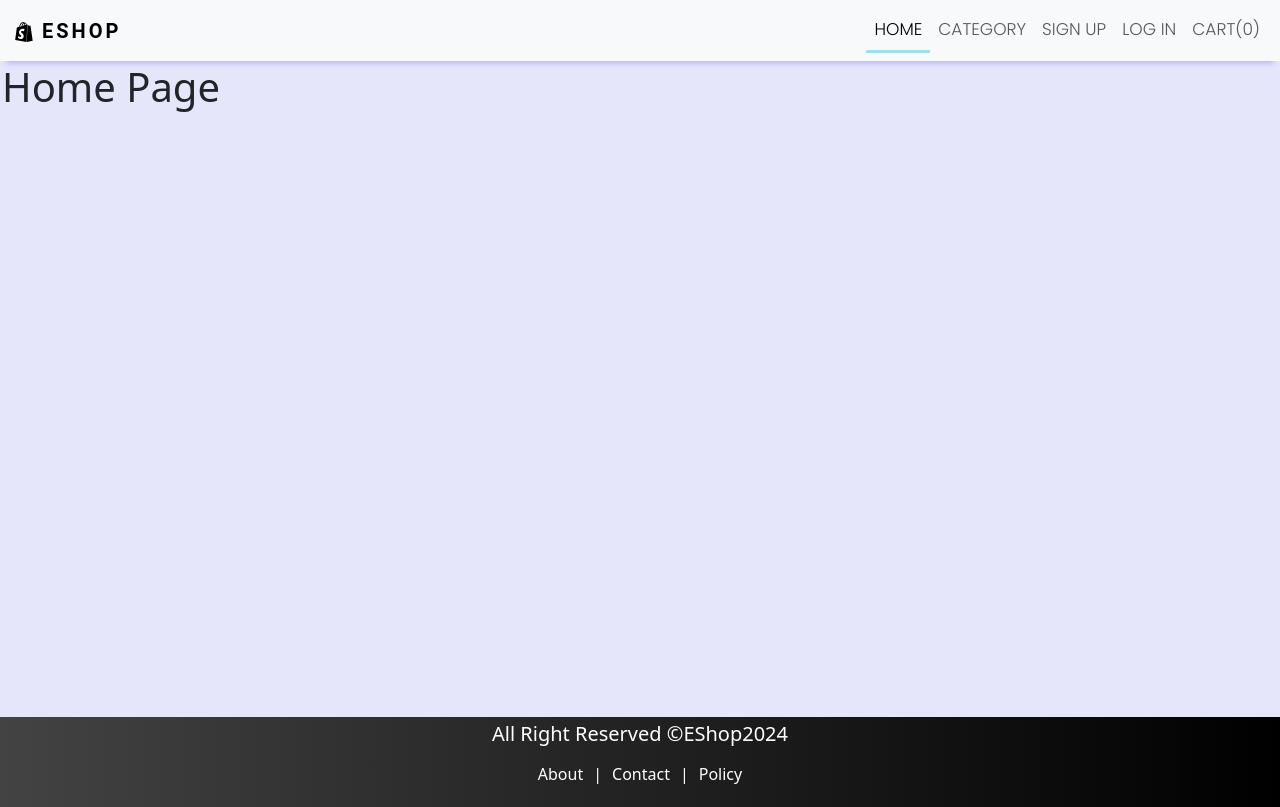
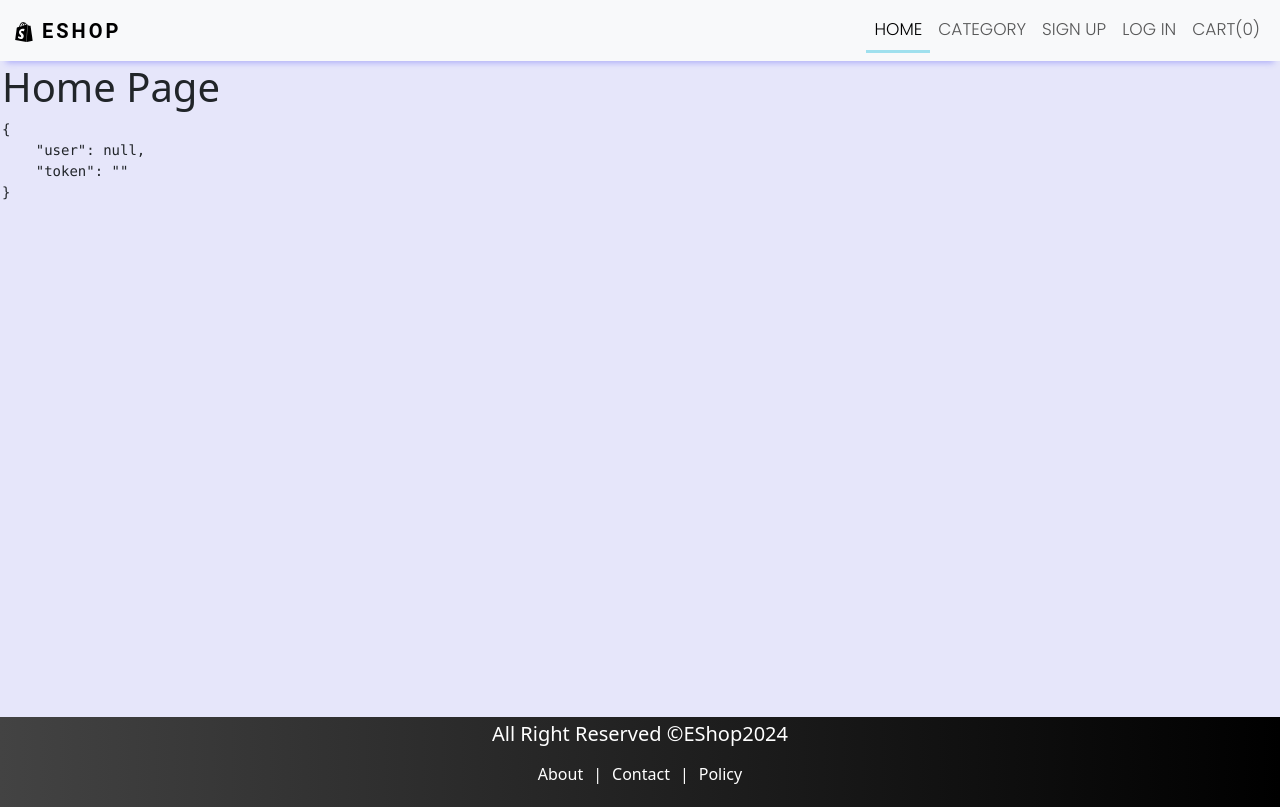
Before and after one commit to bindushahi/Ecommerce, a React (Create React App) app in the folder frontend/: page / in a window 1280 px wide. Built offline with nearby package versions, Linux system fonts and the light colour scheme; a web font is replaced by a local one.

Commit message:
logouf button functionality

```diff
--- a/frontend/src/Context/Auth.js
+++ b/frontend/src/Context/Auth.js
@@ -5,7 +5,20 @@ const AuthProvider=({children})=>{
 const [auth,setAuth]=useState({
     user:null,
     token:""
-})
+});
+useEffect(()=>{
+    const data=localStorage.getItem('auth')
+    if(data){
+        const parseData=JSON.parse(data)
+        setAuth({
+            ...auth,
+            user:parseData.user,
+            token:parseData.token,
+
+        });
+    }
+},[auth]);
+
 return(
     <AuthContext.Provider value={[auth,setAuth]}>
         {children}
--- a/frontend/src/components/Layout/Header.js
+++ b/frontend/src/components/Layout/Header.js
@@ -1,8 +1,11 @@
 import React from 'react'
 import { NavLink,Link } from 'react-router-dom'
 import { SiShopify } from "react-icons/si";
+import { useAuth } from '../../Context/Auth';
+
 
 const Header = () => {
+  const[auth,setAuth]=useAuth()
   return (
     <>
 <nav className="navbar navbar-expand-lg bg-body-tertiary">
@@ -23,13 +26,23 @@ const Header = () => {
           <NavLink to='/category' className="nav-link" >Category</NavLink>
         </li>
 
-        <li className="nav-item">
+        {
+          !auth.user? (<>
+          <li className="nav-item">
           <NavLink to='/register' className="nav-link">Sign Up</NavLink>
         </li>
 
         <li className="nav-item">
           <NavLink to='/login' className="nav-link">Log in</NavLink>
         </li>
+          </> ): (
+            <>
+            <li className="nav-item">
+          <NavLink to='/login' className="nav-link">Log Out</NavLink>
+        </li>
+
+            </>
+          )}
 
         <li className="nav-item">
           <NavLink to='/cart' className="nav-link">Cart(0)</NavLink>
--- a/frontend/src/pages/Auth/Login.js
+++ b/frontend/src/pages/Auth/Login.js
@@ -1,15 +1,18 @@
 import React,{useState} from 'react'
 import Layout from '../../components/Layout/Layout.js'
 import {toast} from 'react-hot-toast';
-import{useNavigate} from 'react-router-dom';
+import{json, useNavigate} from 'react-router-dom';
 import axios from "axios";
 import '../../styles/AuthStyles.css'
+import { useAuth } from '../../Context/Auth.js';
 
+
+//variable create
 const Login = () => {
     const[email,setEmail]=useState("");
     const[password,setPassword]=useState("");
     const navigate=useNavigate("");
-
+    const [auth,setAuth]=useAuth();
     //handle submit
     const handleSubmit=async(e)=>{
         e.preventDefault()
@@ -19,6 +22,12 @@ const Login = () => {
 
             if (res.data.success){
                 toast.success(res.data.message)
+                setAuth({
+                  ...auth,
+                  user:res.data.user,
+                  token:res.data.token,
+                });
+                localStorage.setItem('auth',JSON.stringify(res.data));
                 navigate('/');
             } else{
                 toast.error(res.data.message)
--- a/frontend/src/pages/HomePage.js
+++ b/frontend/src/pages/HomePage.js
@@ -1,9 +1,16 @@
 import React from 'react';
 import Layout from './../components/Layout/Layout.js';
+import { useAuth } from '../Context/Auth.js';
+
+
+
 const HomePage = () => {
+  const[auth,setAuth]=useAuth()
   return (
-    <Layout>
+    <Layout title={"Get It !!!"}>
       <h1>Home Page</h1>
+        <pre>{JSON.stringify(auth,null,4)}</pre>
+
     </Layout>
   )
 }
```
Also changed, not shown: frontend/src/index.js (+5 -2 lines).
